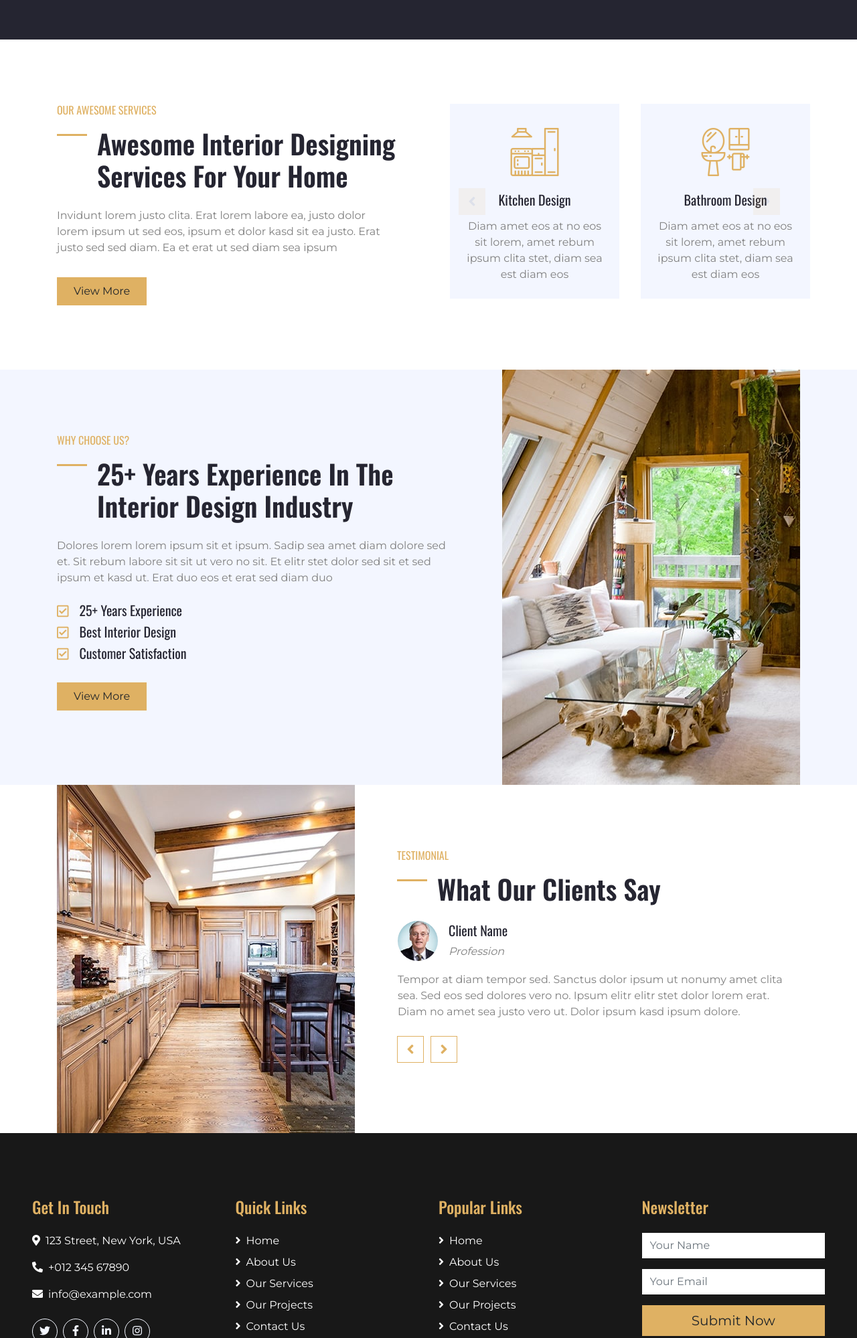
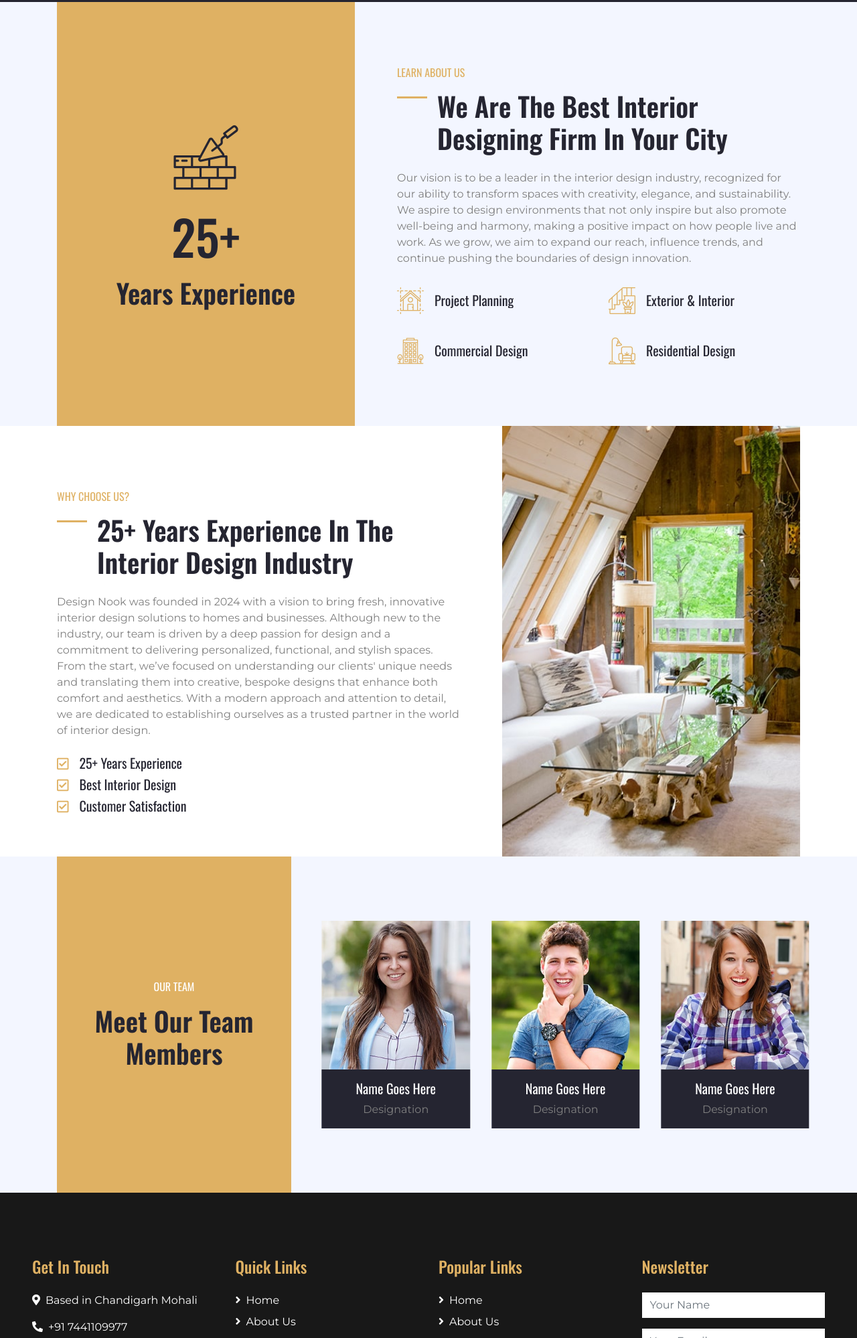
Before and after one commit to impranaysharma/dn2, a plain HTML site: page about.html in a window 1280 px wide. Shown: the part 457-2455 px from the top of the page at 67% size. Drawn offline with nearby package versions, Linux system fonts and the light colour scheme.

Commit message:
about.html

```diff
--- a/about.html
+++ b/about.html
@@ -29,42 +29,7 @@
 </head>
 
 <body>
-    <!-- Topbar Start -->
-    <div class="container-fluid bg-dark py-3">
-        <div class="container">
-            <div class="row">
-                <div class="col-md-6 text-center text-lg-left mb-2 mb-lg-0">
-                    <div class="d-inline-flex align-items-center">
-                        <a class="text-white pr-3" href="">FAQs</a>
-                        <span class="text-white">|</span>
-                        <a class="text-white px-3" href="">Help</a>
-                        <span class="text-white">|</span>
-                        <a class="text-white pl-3" href="">Support</a>
-                    </div>
-                </div>
-                <div class="col-md-6 text-center text-lg-right">
-                    <div class="d-inline-flex align-items-center">
-                        <a class="text-white px-3" href="">
-                            <i class="fab fa-facebook-f"></i>
-                        </a>
-                        <a class="text-white px-3" href="">
-                            <i class="fab fa-twitter"></i>
-                        </a>
-                        <a class="text-white px-3" href="">
-                            <i class="fab fa-linkedin-in"></i>
-                        </a>
-                        <a class="text-white px-3" href="">
-                            <i class="fab fa-instagram"></i>
-                        </a>
-                        <a class="text-white pl-3" href="">
-                            <i class="fab fa-youtube"></i>
-                        </a>
-                    </div>
-                </div>
-            </div>
-        </div>
-    </div>
-    <!-- Topbar End -->
+
 
 
     <!-- Navbar Start -->
@@ -72,7 +37,7 @@
         <div class="container position-relative" style="z-index: 9;">
             <nav class="navbar navbar-expand-lg bg-secondary navbar-dark py-3 py-lg-0 pl-3 pl-lg-5">
                 <a href="" class="navbar-brand">
-                    <h1 class="m-0 display-5 text-white"><span class="text-primary">i</span>DESIGN</h1>
+                    <h1 class="m-0 display-5 text-white"><span class="text-primary"></span>DESIGN Nook</h1>
                 </a>
                 <button type="button" class="navbar-toggler" data-toggle="collapse" data-target="#navbarCollapse">
                     <span class="navbar-toggler-icon"></span>
@@ -80,8 +45,8 @@
                 <div class="collapse navbar-collapse justify-content-between px-3" id="navbarCollapse">
                     <div class="navbar-nav ml-auto py-0">
                         <a href="index.html" class="nav-item nav-link">Home</a>
-                        <a href="about.html" class="nav-item nav-link">About</a>
-                        <a href="service.html" class="nav-item nav-link active">Service</a>
+                        <a href="about.html" class="nav-item nav-link active">About</a>
+                        <a href="service.html" class="nav-item nav-link">Service</a>
                         <a href="project.html" class="nav-item nav-link">Project</a>
                         <div class="nav-item dropdown">
                             <a href="#" class="nav-link dropdown-toggle" data-toggle="dropdown">Pages</a>
@@ -108,7 +73,7 @@
                         <h1 class="flaticon-office font-weight-normal text-primary m-0 mr-3"></h1>
                         <div class="d-flex flex-column">
                             <h5>Our Office</h5>
-                            <p class="m-0">123 Street, New York, USA</p>
+                            <p class="m-0">Chandigarh Mohali</p>
                         </div>
                     </div>
                 </div>
@@ -117,7 +82,7 @@
                         <h1 class="flaticon-email font-weight-normal text-primary m-0 mr-3"></h1>
                         <div class="d-flex flex-column">
                             <h5>Email Us</h5>
-                            <p class="m-0">info@example.com</p>
+                            <p class="m-0">designnook.id@gmail.com</p>
                         </div>
                     </div>
                 </div>
@@ -126,7 +91,7 @@
                         <h1 class="flaticon-telephone font-weight-normal text-primary m-0 mr-3"></h1>
                         <div class="d-flex flex-column">
                             <h5>Call Us</h5>
-                            <p class="m-0">+012 345 6789</p>
+                            <p class="m-0">+91 7441109977</p>
                         </div>
                     </div>
                 </div>
@@ -141,13 +106,13 @@
         <div class="container py-5">
             <div class="row align-items-center py-4">
                 <div class="col-md-6 text-center text-md-left">
-                    <h1 class="mb-4 mb-md-0 text-primary text-uppercase">Our Services</h1>
+                    <h1 class="mb-4 mb-md-0 text-primary text-uppercase">About Us</h1>
                 </div>
                 <div class="col-md-6 text-center text-md-right">
                     <div class="d-inline-flex align-items-center">
                         <a class="btn btn-outline-primary" href="">Home</a>
                         <i class="fas fa-angle-double-right text-primary mx-2"></i>
-                        <a class="btn btn-outline-primary disabled" href="">Our Services</a>
+                        <a class="btn btn-outline-primary disabled" href="">About Us</a>
                     </div>
                 </div>
             </div>
@@ -156,55 +121,68 @@
     <!-- Page Header Start -->
 
 
-    <!-- Services Start -->
-    <div class="container-fluid py-5">
-        <div class="container py-5">
+    <!-- About Start -->
+    <div class="container-fluid bg-light">
+        <div class="container">
             <div class="row">
-                <div class="col-lg-6 pr-lg-5">
-                    <h6 class="text-primary font-weight-normal text-uppercase mb-3">Our Awesome Services</h6>
-                    <h1 class="mb-4 section-title">Awesome Interior Designing Services For Your Home</h1>
-                    <p>Invidunt lorem justo clita. Erat lorem labore ea, justo dolor lorem ipsum ut sed eos, ipsum et dolor kasd sit ea justo. Erat justo sed sed diam. Ea et erat ut sed diam sea ipsum</p>
-                    <a href="" class="btn btn-primary mt-3 py-2 px-4">View More</a>
+                <div class="col-lg-5">
+                    <div class="d-flex flex-column align-items-center justify-content-center bg-primary h-100 py-5 px-3">
+                        <i class="flaticon-brickwall display-1 font-weight-normal text-secondary mb-3"></i>
+                        <h4 class="display-3 mb-3">25+</h4>
+                        <h1 class="m-0">Years Experience</h1>
+                    </div>
                 </div>
-                <div class="col-lg-6 p-0 pt-5 pt-lg-0">
-                    <div class="owl-carousel service-carousel position-relative">
-                        <div class="d-flex flex-column text-center bg-light mx-3 p-4">
-                            <h3 class="flaticon-bedroom display-3 font-weight-normal text-primary mb-3"></h3>
-                            <h5 class="mb-3">Bedroom Design</h5>
-                            <p class="m-0">Diam amet eos at no eos sit lorem, amet rebum ipsum clita stet, diam sea est diam eos</p>
+                <div class="col-lg-7 m-0 my-lg-5 pt-5 pb-5 pb-lg-2 pl-lg-5">
+                    <h6 class="text-primary font-weight-normal text-uppercase mb-3">Learn About Us</h6>
+                    <h1 class="mb-4 section-title">We Are The Best Interior Designing Firm In Your City</h1>
+                    <p>Our vision is to be a leader in the interior design industry, recognized for our ability to transform spaces with creativity, elegance, and sustainability. We aspire to design environments that not only inspire but also promote well-being and harmony, making a positive impact on how people live and work. As we grow, we aim to expand our reach, influence trends, and continue pushing the boundaries of design innovation.</p>
+                    <div class="row py-2">
+                        <div class="col-sm-6">
+                            <div class="d-flex align-items-center mb-4">
+                                <h1 class="flaticon-house font-weight-normal text-primary m-0 mr-3"></h1>
+                                <h5 class="text-truncate m-0">Project Planning</h5>
+                            </div>
                         </div>
-                        <div class="d-flex flex-column text-center bg-light mx-3 p-4">
-                            <h3 class="flaticon-kitchen display-3 font-weight-normal text-primary mb-3"></h3>
-                            <h5 class="mb-3">Kitchen Design</h5>
-                            <p class="m-0">Diam amet eos at no eos sit lorem, amet rebum ipsum clita stet, diam sea est diam eos</p>
+                        <div class="col-sm-6">
+                            <div class="d-flex align-items-center mb-4">
+                                <h1 class="flaticon-stairs font-weight-normal text-primary m-0 mr-3"></h1>
+                                <h5 class="text-truncate m-0">Exterior & Interior</h5>
+                            </div>
                         </div>
-                        <div class="d-flex flex-column text-center bg-light mx-3 p-4">
-                            <h3 class="flaticon-bathroom display-3 font-weight-normal text-primary mb-3"></h3>
-                            <h5 class="mb-3">Bathroom Design</h5>
-                            <p class="m-0">Diam amet eos at no eos sit lorem, amet rebum ipsum clita stet, diam sea est diam eos</p>
+                        <div class="col-sm-6">
+                            <div class="d-flex align-items-center mb-4">
+                                <h1 class="flaticon-office font-weight-normal text-primary m-0 mr-3"></h1>
+                                <h5 class="text-truncate m-0">Commercial Design</h5>
+                            </div>
+                        </div>
+                        <div class="col-sm-6">
+                            <div class="d-flex align-items-center mb-4">
+                                <h1 class="flaticon-living-room font-weight-normal text-primary m-0 mr-3"></h1>
+                                <h5 class="text-truncate m-0">Residential Design</h5>
+                            </div>
                         </div>
                     </div>
                 </div>
             </div>
         </div>
     </div>
-    <!-- Services End -->
+    <!-- About End -->
 
 
     <!-- Features Start -->
-    <div class="container-fluid bg-light">
+    <div class="container-fluid bg-white">
         <div class="container">
             <div class="row">
                 <div class="col-lg-7 mt-5 py-5 pr-lg-5">
                     <h6 class="text-primary font-weight-normal text-uppercase mb-3">Why Choose Us?</h6>
                     <h1 class="mb-4 section-title">25+ Years Experience In The Interior Design Industry</h1>
-                    <p class="mb-4">Dolores lorem lorem ipsum sit et ipsum. Sadip sea amet diam dolore sed et. Sit rebum labore sit sit ut vero no sit. Et elitr stet dolor sed sit et sed ipsum et kasd ut. Erat duo eos et erat sed diam duo</p>
+                    <p class="mb-4">Design Nook was founded in 2024 with a vision to bring fresh, innovative interior design solutions to homes and businesses. Although new to the industry, our team is driven by a deep passion for design and a commitment to delivering personalized, functional, and stylish spaces. From the start, we’ve focused on understanding our clients' unique needs and translating them into creative, bespoke designs that enhance both comfort and aesthetics. With a modern approach and attention to detail, we are dedicated to establishing ourselves as a trusted partner in the world of interior design.</p>
                     <ul class="list-inline">
                         <li><h5><i class="far fa-check-square text-primary mr-3"></i>25+ Years Experience</h5></li>
                         <li><h5><i class="far fa-check-square text-primary mr-3"></i>Best Interior Design</h5></li>
                         <li><h5><i class="far fa-check-square text-primary mr-3"></i>Customer Satisfaction</h5></li>
                     </ul>
-                    <a href="" class="btn btn-primary mt-3 py-2 px-4">View More</a>
+
                 </div>
                 <div class="col-lg-5">
                     <div class="d-flex flex-column align-items-center justify-content-center h-100 overflow-hidden">
@@ -217,45 +195,79 @@
     <!-- Features End -->
 
 
-    <!-- Testimonial Start -->
-    <div class="container-fluid">
+    <!-- Team Start -->
+    <div class="container-fluid bg-light">
         <div class="container">
             <div class="row">
-                <div class="col-md-5">
-                    <div class="d-flex flex-column align-items-center justify-content-center h-100 overflow-hidden">
-                        <img class="h-100" src="img/testimonial.jpg" alt="">
+                <div class="col-md-4 col-sm-6">
+                    <div class="py-5 px-4 h-100 bg-primary d-flex flex-column align-items-center justify-content-center">
+                        <h6 class="text-white font-weight-normal text-uppercase mb-3">Our Team</h6>
+                        <h1 class="mb-0 text-center">Meet Our Team Members</h1>
                     </div>
                 </div>
-                <div class="col-md-7 py-5 pl-md-5">
-                    <h6 class="text-primary font-weight-normal text-uppercase mb-3 pt-5">Testimonial</h6>
-                    <h1 class="mb-4 section-title">What Our Clients Say</h1>
-                    <div class="owl-carousel testimonial-carousel position-relative pb-5 mb-md-5">
-                        <div class="d-flex flex-column">
-                            <div class="d-flex align-items-center mb-3">
-                                <img class="img-fluid rounded-circle" src="img/testimonial-1.jpg" style="width: 60px; height: 60px;" alt="">
-                                <div class="ml-3">
-                                    <h5>Client Name</h5>
-                                    <i>Profession</i>
+                <div class="col-md-8 col-sm-6 p-0 py-sm-5">
+                    <div class="owl-carousel team-carousel position-relative p-0 py-sm-5">
+                        <div class="team d-flex flex-column text-center mx-3">
+                            <div class="position-relative">
+                                <img class="img-fluid w-100" src="img/team-1.jpg" alt="">
+                                <div class="team-social d-flex align-items-center justify-content-center w-100 h-100 position-absolute">
+                                <a class="btn btn-outline-primary text-center mr-2 px-0" style="width: 38px; height: 38px;" href="#"><i class="fab fa-facebook-f"></i></a>
+
                                 </div>
                             </div>
-                            <p>Tempor at diam tempor sed. Sanctus dolor ipsum ut nonumy amet clita sea. Sed eos sed dolores vero no. Ipsum elitr elitr stet dolor  lorem erat. Diam no amet sea justo vero ut. Dolor ipsum kasd ipsum dolore.</p>
+                            <div class="d-flex flex-column bg-secondary text-center py-3">
+                                <h5 class="text-white">Name Goes Here</h5>
+                                <p class="m-0">Designation</p>
+                            </div>
                         </div>
-                        <div class="d-flex flex-column">
-                            <div class="d-flex align-items-center mb-3">
-                                <img class="img-fluid rounded-circle" src="img/testimonial-2.jpg" style="width: 60px; height: 60px;" alt="">
-                                <div class="ml-3">
-                                    <h5>Client Name</h5>
-                                    <i>Profession</i>
+                        <div class="team d-flex flex-column text-center mx-3">
+                            <div class="position-relative">
+                                <img class="img-fluid w-100" src="img/team-2.jpg" alt="">
+                                <div class="team-social d-flex align-items-center justify-content-center w-100 h-100 position-absolute">
+                                    <a class="btn btn-outline-primary text-center mr-2 px-0" style="width: 38px; height: 38px;" href="#"><i class="fab fa-twitter"></i></a>
+                                    <a class="btn btn-outline-primary text-center mr-2 px-0" style="width: 38px; height: 38px;" href="#"><i class="fab fa-facebook-f"></i></a>
+                                    <a class="btn btn-outline-primary text-center px-0" style="width: 38px; height: 38px;" href="#"><i class="fab fa-linkedin-in"></i></a>
                                 </div>
                             </div>
-                            <p class="m-0">Tempor at diam tempor sed. Sanctus dolor ipsum ut nonumy amet clita sea. Sed eos sed dolores vero no. Ipsum elitr elitr stet dolor  lorem erat. Diam no amet sea justo vero ut. Dolor ipsum kasd ipsum dolore.</p>
+                            <div class="d-flex flex-column bg-secondary text-center py-3">
+                                <h5 class="text-white">Name Goes Here</h5>
+                                <p class="m-0">Designation</p>
+                            </div>
+                        </div>
+                        <div class="team d-flex flex-column text-center mx-3">
+                            <div class="position-relative">
+                                <img class="img-fluid w-100" src="img/team-3.jpg" alt="">
+                                <div class="team-social d-flex align-items-center justify-content-center w-100 h-100 position-absolute">
+                                    <a class="btn btn-outline-primary text-center mr-2 px-0" style="width: 38px; height: 38px;" href="#"><i class="fab fa-twitter"></i></a>
+                                    <a class="btn btn-outline-primary text-center mr-2 px-0" style="width: 38px; height: 38px;" href="#"><i class="fab fa-facebook-f"></i></a>
+                                    <a class="btn btn-outline-primary text-center px-0" style="width: 38px; height: 38px;" href="#"><i class="fab fa-linkedin-in"></i></a>
+                                </div>
+                            </div>
+                            <div class="d-flex flex-column bg-secondary text-center py-3">
+                                <h5 class="text-white">Name Goes Here</h5>
+                                <p class="m-0">Designation</p>
+                            </div>
+                        </div>
+                        <div class="team d-flex flex-column text-center mx-3">
+                            <div class="position-relative">
+                                <img class="img-fluid w-100" src="img/team-4.jpg" alt="">
+                                <div class="team-social d-flex align-items-center justify-content-center w-100 h-100 position-absolute">
+                                    <a class="btn btn-outline-primary text-center mr-2 px-0" style="width: 38px; height: 38px;" href="#"><i class="fab fa-twitter"></i></a>
+                                    <a class="btn btn-outline-primary text-center mr-2 px-0" style="width: 38px; height: 38px;" href="#"><i class="fab fa-facebook-f"></i></a>
+                                    <a class="btn btn-outline-primary text-center px-0" style="width: 38px; height: 38px;" href="#"><i class="fab fa-linkedin-in"></i></a>
+                                </div>
+                            </div>
+                            <div class="d-flex flex-column bg-secondary text-center py-3">
+                                <h5 class="text-white">Name Goes Here</h5>
+                                <p class="m-0">Designation</p>
+                            </div>
                         </div>
                     </div>
                 </div>
             </div>
         </div>
     </div>
-    <!-- Testimonial End -->
+    <!-- Team End -->
 
 
     <!-- Footer Start -->
@@ -263,9 +275,9 @@
         <div class="row pt-5">
             <div class="col-lg-3 col-md-6 mb-5">
                 <h4 class="text-primary mb-4">Get In Touch</h4>
-                <p><i class="fa fa-map-marker-alt mr-2"></i>123 Street, New York, USA</p>
-                <p><i class="fa fa-phone-alt mr-2"></i>+012 345 67890</p>
-                <p><i class="fa fa-envelope mr-2"></i>info@example.com</p>
+                <p><i class="fa fa-map-marker-alt mr-2"></i>Based in Chandigarh Mohali</p>
+                <p><i class="fa fa-phone-alt mr-2"></i>+91 7441109977</p>
+                <p><i class="fa fa-envelope mr-2"></i>designnook.id@gmail.com</p>
                 <div class="d-flex justify-content-start mt-4">
                     <a class="btn btn-outline-light rounded-circle text-center mr-2 px-0" style="width: 38px; height: 38px;" href="#"><i class="fab fa-twitter"></i></a>
                     <a class="btn btn-outline-light rounded-circle text-center mr-2 px-0" style="width: 38px; height: 38px;" href="#"><i class="fab fa-facebook-f"></i></a>
@@ -310,7 +322,7 @@
         </div>
         <div class="container border-top border-secondary pt-5">
             <p class="m-0 text-center text-white">
-                &copy; <a class="text-white font-weight-bold" href="#">Design Nook</a>. All Rights Reserved. Designed by
+                &copy; <a class="text-white font-weight-bold" href="#">Design nook</a>. All Rights Reserved. Designed by
                 <a class="text-white font-weight-bold" href="">Pranay Sharma</a>
             </p>
         </div>
```
